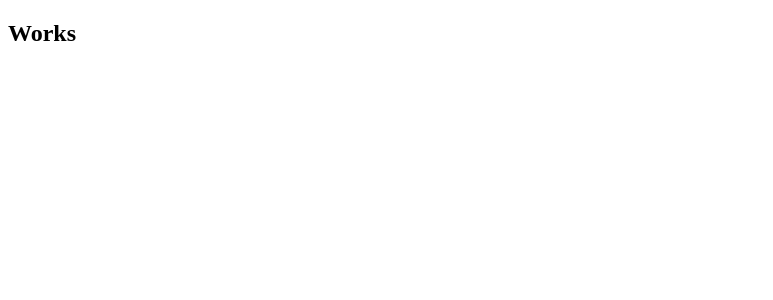
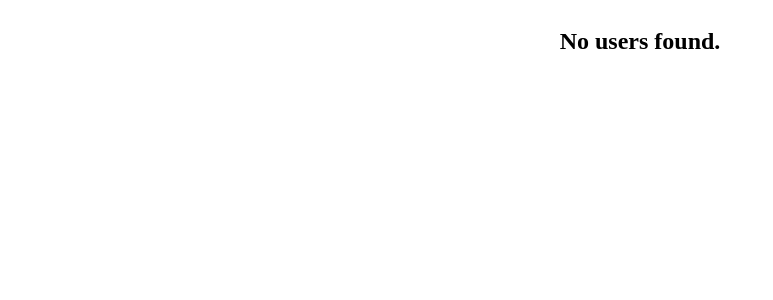
Before and after one commit to GeorgiGeorgiev7/YourPlace, a React (Create React App) app: page / in a window 1280 px wide. Shown: the top 300 px of the page, without its empty margins (0-773 px from the left). Built offline with nearby package versions, Linux system fonts and the light colour scheme.

Commit message:
Create basic folder structure

```diff
--- a/src/App.js
+++ b/src/App.js
@@ -1,5 +1,7 @@
+import { Routes, Route, Navigate } from 'react-router-dom';
+
 import Users from './users/pages/Users';
-import { Routes, Route, Navigate } from 'react-router-dom';
+import NewPlace from './places/pages/NewPlace';
 
 
 function App() {
@@ -7,7 +9,8 @@ function App() {
     <div className="App">
       <Routes>
         <Route path="/" element={<Users />}></Route>
-        <Route path="/*" element={<Navigate to={'/'} />}></Route>
+        <Route path="/places/new" element={<NewPlace />}></Route>
+        <Route path="/*" element={<Navigate to="/" />}></Route>
       </Routes>
     </div>
   );
--- /dev/null
+++ b/src/places/pages/NewPlace.js
@@ -0,0 +1,5 @@
+const NewPlace = () => {
+    return <h1>Works too</h1>;
+};
+
+export default NewPlace;
--- /dev/null
+++ b/src/users/components/UserItem/UserItem.js
@@ -0,0 +1,10 @@
+import style from './UserItem.module.css';
+
+
+const UserItem = ({
+    user
+}) => {
+
+};
+
+export default UserItem;
--- /dev/null
+++ b/src/users/components/UsersList/UsersList.js
@@ -0,0 +1,23 @@
+import style from './UsersList.module.css';
+import UserItem from '../UserItem/UserItem';
+
+const UsersList = ({
+    items
+}) => {
+    if (items.length === 0) {
+        return (
+            <div className={style.center}>
+                <h2>No users found.</h2>
+            </div>
+        );
+    }
+
+    return (
+        <ul>
+            {items.map(user =>
+                <UserItem key={user.id} user={user} />)}
+        </ul>
+    );
+};
+
+export default UsersList;
--- /dev/null
+++ b/src/users/components/UsersList/UsersList.module.css
@@ -0,0 +1,6 @@
+.center {
+    text-align: center;
+    display: flex;
+    justify-content: center;
+    align-items: center;
+}
--- a/src/users/pages/Users.js
+++ b/src/users/pages/Users.js
@@ -1,5 +1,10 @@
+import UsersList from "../components/UsersList/UsersList";
+
+
 const Users = () => {
-    return <h2>Works</h2>;
+    const USERS = [];
+
+    return <UsersList items={USERS} />;
 };
 
 export default Users;
```
Also changed, not shown: src/users/components/UserItem/UserItem.module.css (added).
